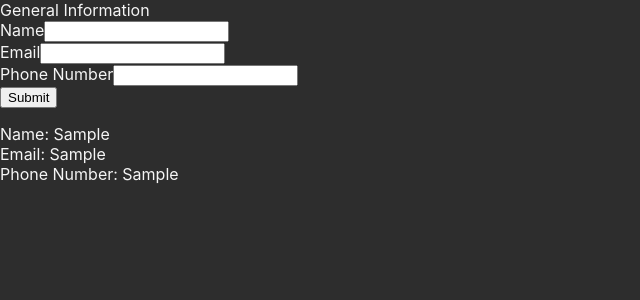
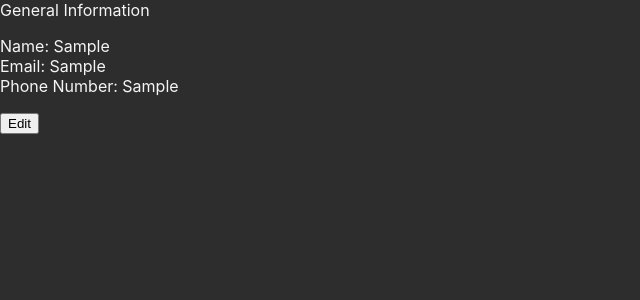
Before and after one commit to man7788/cv-application, a React (Create React App) app: page / in a window 1280 px wide. Both pictures are taken after typing "Sample", "Sample", "Sample" into the empty fields and a click on the button "Submit". Shown: the top 300 px of the page, without its empty margins (0-640 px from the left). Built offline with nearby package versions, Linux system fonts and the light colour scheme; the HTML template or start-up script is replaced by a standard one.

Commit message:
Update form submit

```diff
--- a/src/components/Form.js
+++ b/src/components/Form.js
@@ -1,91 +1,28 @@
-import React, { Component } from 'react';
-import Overview from './Overview';
-
-class Form extends Component {
-  constructor(props) {
-    super(props);
-
-    const { sections } = this.props;
-    const list = Object.keys(sections);
-    const taskObj = [];
-
-    // DO NOT NEED KEY VALUE PAIR, JUST PUSH OBJECT IN A LIST
-    // Extract id from input fields
-    // Assign id to state.task as keys
-    list.forEach((key) => {
-      taskObj.push({ text: '', label: key, id: sections[key] });
-    });
-
-    this.state = {
-      task: taskObj,
-      tasks: [],
-    };
-  }
-
-  onSubmitTask = (e) => {
-    e.preventDefault();
-
-    const { task } = this.state;
-    const taskObj = [];
-
-    // Reset input
-    task.forEach((task) => {
-      taskObj.push({ text: '', label: task.label, id: task.id });
-    });
-
-    this.setState({
-      tasks: this.state.tasks.concat(this.state.task),
-      task: taskObj,
-    });
-  };
-
-  handleChange = (e) => {
-    const { task } = this.state;
-    const id = e.target.parentNode.id;
-    const taskObj = [];
-
-    // Update input value to state.task by finding matched id
-    task.forEach((task) => {
-      if (task.id === id) {
-        taskObj.push({ text: e.target.value, label: task.label, id: task.id });
-      } else {
-        taskObj.push({ text: task.text, label: task.label, id: task.id });
-      }
-    });
-
-    this.setState({
-      task: taskObj,
-    });
-  };
-
-  render() {
-    const { task, tasks } = this.state;
-    console.log(this.state);
+const Form = (props) => {
+  const { task, onSubmitTask, handleChange } = props;
 
   return (
     <div>
-        <form onSubmit={this.onSubmitTask}>
+      <form onSubmit={onSubmitTask}>
         {task.map((task) => {
-            // console.log(task[sections[label]]);
           return (
             <div key={task.id} id={task.id}>
-                <label htmlFor="taskInput">{task.label}</label>
+              <label htmlFor={task.label}>{task.label}</label>
               <input
-                  onChange={this.handleChange}
+                onChange={handleChange}
                 value={task.text}
                 type="text"
-                  id="taskInput"
+                id={task.label}
               />
             </div>
           );
         })}
 
-          <button type="submit">Submit</button>
+        {task.length > 0 && <button type="submit">Submit</button>}
+        {/* <button type="submit">Submit</button> */}
       </form>
-        <Overview tasks={tasks} />
     </div>
   );
-  }
-}
+};
 
 export default Form;
--- a/src/components/Section.js
+++ b/src/components/Section.js
@@ -1,6 +1,6 @@
 import React from 'react';
 import uniqid from 'uniqid';
-import Form from './Form';
+import SubSection from './SubSection';
 
 const Section = (props) => {
   const { title } = props;
@@ -8,11 +8,11 @@ const Section = (props) => {
   return (
     <div>
       {title}
-      <Form
+      <SubSection
         sections={{ Name: uniqid(), Email: uniqid(), 'Phone Number': uniqid() }}
       />
-      {/* <Form /> */}
-      {/* <Form /> */}
+      {/* <SubSection /> */}
+      {/* <SubSection /> */}
     </div>
   );
 };
--- /dev/null
+++ b/src/components/SubSection.js
@@ -0,0 +1,74 @@
+import React, { Component } from 'react';
+import Overview from './Overview';
+import Form from './Form';
+
+class SubSection extends Component {
+  constructor(props) {
+    super(props);
+
+    const { sections } = this.props;
+    const list = Object.keys(sections);
+    const taskObj = [];
+
+    // DO NOT NEED KEY VALUE PAIR, JUST PUSH OBJECT IN A LIST
+    // Extract id from input fields
+    // Assign id to state.task as keys
+    list.forEach((key) => {
+      taskObj.push({ text: '', label: key, id: sections[key] });
+    });
+
+    this.state = {
+      task: taskObj,
+      tasks: [],
+    };
+  }
+
+  onSubmitTask = (e) => {
+    e.preventDefault();
+
+    const taskObj = [];
+
+    this.setState({
+      tasks: this.state.tasks.concat(this.state.task),
+      task: taskObj,
+    });
+  };
+
+  handleChange = (e) => {
+    const { task } = this.state;
+    const id = e.target.parentNode.id;
+    const taskObj = [];
+
+    // Update input value to state.task by finding matched id
+    task.forEach((task) => {
+      if (task.id === id) {
+        taskObj.push({ text: e.target.value, label: task.label, id: task.id });
+      } else {
+        taskObj.push({ text: task.text, label: task.label, id: task.id });
+      }
+    });
+
+    this.setState({
+      task: taskObj,
+    });
+  };
+
+  render() {
+    const { task, tasks } = this.state;
+    console.log(this.state);
+
+    return (
+      <div>
+        <Form
+          task={task}
+          onSubmitTask={this.onSubmitTask}
+          handleChange={this.handleChange}
+        />
+        <Overview tasks={tasks} />
+        {task.length === 0 && <button type="submit">Edit</button>}
+      </div>
+    );
+  }
+}
+
+export default SubSection;
```
Lines whose indentation alone changed are shown as unchanged.
